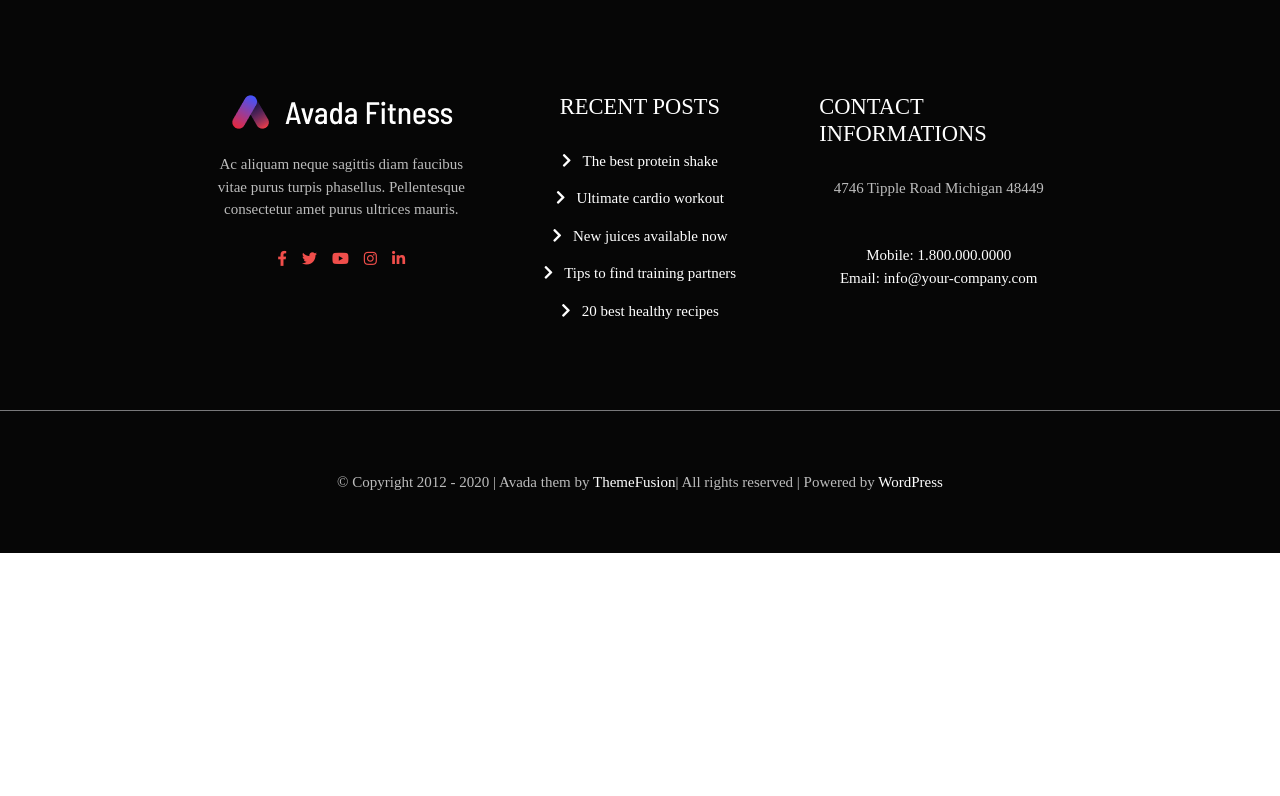
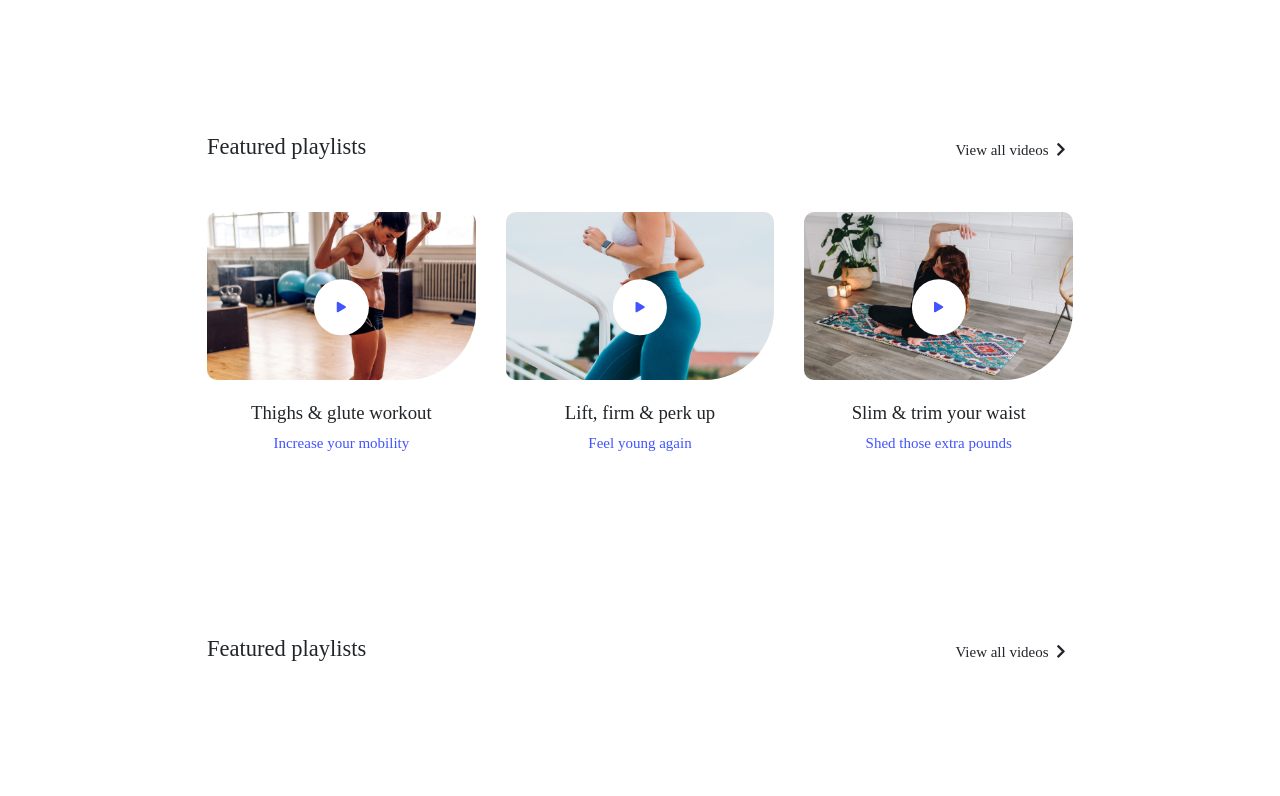
Before and after one commit to mariaDulesova/proj-html-vuejs, a Vue app: page / in a window 1280 px wide. Shown: the part 2524-3320 px from the top of the page. Before the commit the page ends 3077 px from the top, so only its background shows below. Built offline with nearby package versions, Linux system fonts and the light colour scheme; a small style sheet from the web is missing.

Commit message:
Featured Playlist

```diff
--- a/src/App.vue
+++ b/src/App.vue
@@ -7,7 +7,10 @@
     <!-- /Header -->
 
     <!-- Main -->
-    <Main />
+    <Main
+      :videoLinks='videos'
+      :articleLinks='articles'
+    />
     <!-- /Main -->
 
     <!-- Footer -->
@@ -64,17 +67,17 @@ export default {
       ],
       videos: [
         {
-          url: './assets/video/video2-2x.jpg',
+          url: 'video2-2x',
           title: 'Thighs & glute workout',
           subTitle: 'Increase your mobility'
         },
         {
-          url: './assets/video/video7-2x.jpg',
+          url: 'video7-2x',
           title: 'Lift, firm & perk up',
           subTitle: 'Feel young again'
         },
         {
-          url: './assets/video/video9-2x.jpg',
+          url: 'video9-2x',
           title: 'Slim & trim your waist',
           subTitle: 'Shed those extra pounds'
         }
--- /dev/null
+++ b/src/components/Articles.vue
@@ -0,0 +1,50 @@
+<template>
+    <section class='ms-wrap my-5 py-5'>
+        <div class="d-flex justify-content-between align-items-center mx-3 my-5">
+            <h4 >Featured playlists</h4>
+            <span>View all videos<i class="fas fa-chevron-right mx-2"></i></span>
+        </div>
+        <div class='d-flex justify-content-between ms-container '>
+            <div v-for="(itemvideo,index) in itemvideos" :key="index" class='mx-3 '>
+                <div class="position-relative">
+                    <img :src="require(`../assets/video/${itemvideo.url}.jpg`)" :alt="`${itemvideo.title}`" class="mb-4 ">
+                </div>
+                <h5 class="text-center">{{ itemvideo.title }}</h5>
+                <a href="#" class="text-center"> {{ itemvideo.subTitle }}</a>
+            </div>
+        </div>
+    </section>
+</template>
+
+<script>
+export default {
+    name: 'Articles',
+    props: ['itemvideos']
+
+}
+</script>
+
+<style scoped lang="scss">
+    .ms-wrap {
+        width: 70%;
+        margin: 0 auto;
+    }
+
+    .ms-container {
+        img{
+            width: 100%;
+            border-radius: 10px 10px 70px 10px;
+        }
+
+        a{
+            display: block;
+            color:  #4154fe;
+            text-decoration: none;
+        }
+
+
+    }
+
+
+
+</style>
--- a/src/components/Main.vue
+++ b/src/components/Main.vue
@@ -2,20 +2,29 @@
     <main>
         <Intro/>
         <Videochannel/>
+        <Playlist
+        :itemvideos='videoLinks'/>
+        <Articles
+        :itemarticle='articleLinks'/>
     </main>
 </template>
 
 <script>
 import Intro from './Intro';
 import Videochannel from './Videochannel';
+import Playlist from './Playlist';
+import Articles from './Articles';
 
 
 export default {
     name: 'Main',
     components: {
         Intro,
-        Videochannel
-    }
+        Videochannel,
+        Playlist,
+        Articles
+    },
+    props:['videoLinks', 'articleLinks']
 
 }
 </script>
--- /dev/null
+++ b/src/components/Playlist.vue
@@ -0,0 +1,57 @@
+<template>
+    <section class='ms-wrap my-5 py-5'>
+        <div class="d-flex justify-content-between align-items-center mx-3 my-5">
+            <h4 >Featured playlists</h4>
+            <span>View all videos<i class="fas fa-chevron-right mx-2"></i></span>
+        </div>
+        <div class='d-flex justify-content-between ms-container '>
+            <div v-for="(itemvideo,index) in itemvideos" :key="index" class='mx-3 '>
+                <div class="position-relative">
+                    <img :src="require(`../assets/video/${itemvideo.url}.jpg`)" :alt="`${itemvideo.title}`" class="mb-4 ">
+                    <i class="fas fa-play p-4 position-absolute top-50 start-50 translate-middle"></i>
+                </div>
+                <h5 class="text-center">{{ itemvideo.title }}</h5>
+                <a href="#" class="text-center"> {{ itemvideo.subTitle }}</a>
+            </div>
+        </div>
+    </section>
+</template>
+
+<script>
+export default {
+    name: 'Playlist',
+    props: ['itemvideos']
+
+}
+</script>
+
+<style scoped lang="scss">
+    .ms-wrap {
+        width: 70%;
+        margin: 0 auto;
+    }
+
+    .ms-container {
+        img{
+            width: 100%;
+            border-radius: 10px 10px 70px 10px;
+        }
+
+        a{
+            display: block;
+            color:  #4154fe;
+            text-decoration: none;
+        }
+
+        .fa-play{
+            display:block;
+            background-color: white;
+            border-radius: 50%;
+            color: #4154fe;
+            font-size: 0.7rem;
+        }
+    }
+
+
+
+</style>
--- a/src/components/Videochannel.vue
+++ b/src/components/Videochannel.vue
@@ -1,6 +1,7 @@
 <template>
   <section class='d-flex ms-videochannel'>
         <div class="ms-container ms-container-left position-relative">
+            <!-- <img src="../assets/img/service15-2x.jpg" alt=""> -->
             <i class="fas fa-play p-5 position-absolute top-50 start-50 translate-middle"></i>
         </div>
         <div class="ms-container d-flex flex-column justify-content-center align-items-start ms-5">
@@ -45,8 +46,19 @@ export default {
             margin-top: -60px;
             background-image: url('../assets/img/service15-2x.jpg');
             background-position: center;
+            background-position: fixed;
+            background-repeat: no-repeat;
+            border-radius: 5px 5px 70px 0px;
             background-size: 100%;
-            border-radius: 5px 5px 70px 0px;
+
+
+            // img{
+            //     width: 100%;
+            //     height: 100%;
+            //     border-radius: 5px 5px 70px 0px;
+            //     object-position: center;
+            //     object-fit: contain;
+            // }
 
             .fa-play{
                 display:block;
```
